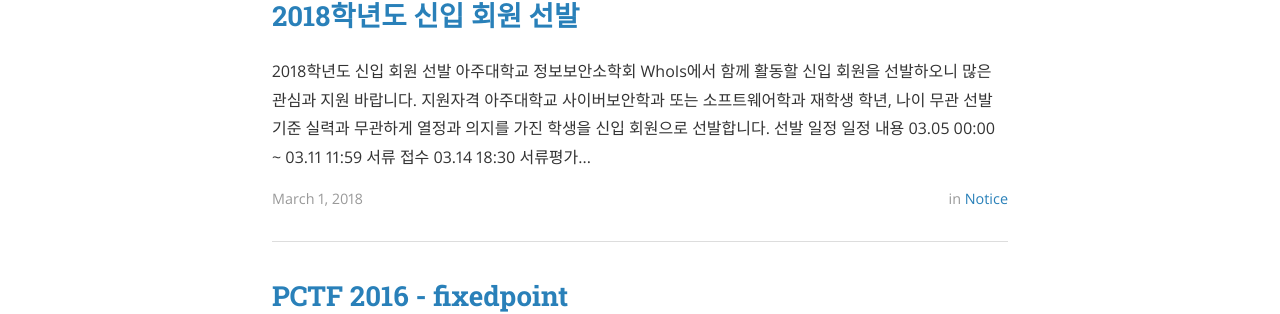
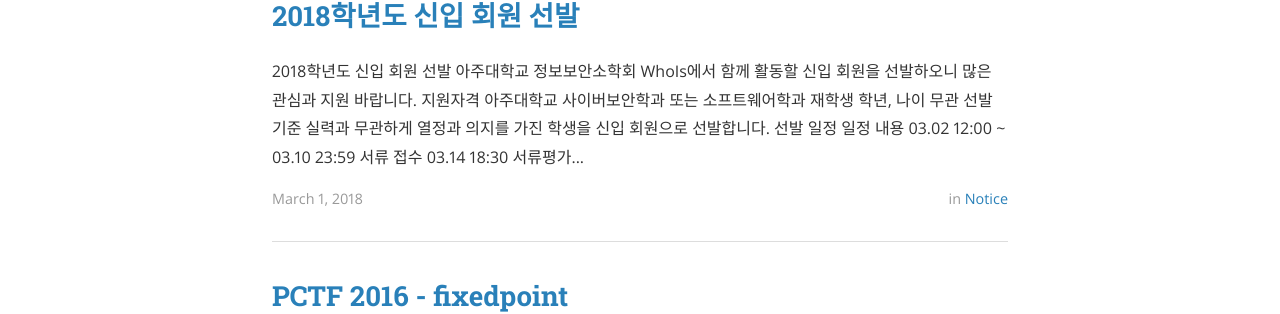
Before and after one commit to ajou-whois/ajou-whois.github.io, a Jekyll site: the page built from index.html, in a window 1280 px wide. Shown: the part 544-858 px from the top of the page. Built offline with Jekyll 4.4.1, drawn with Linux system fonts in a browser that asks for light colours; nearby versions of some CDN libraries; the list of posts is cut into pages by our own code.

Commit message:
Update 2018 Recruit
Update Schedule

```diff
--- a/_posts/2018-03-01-2018-recruit.md
+++ b/_posts/2018-03-01-2018-recruit.md
@@ -21,7 +21,7 @@ tags: [notice, freshmen]
 
 | 일정 | 내용 |
 |:-:|:-:|
-| 03.05 00:00 ~ 03.11 11:59 | 서류 접수 |
+| 03.02 12:00 ~ 03.10 23:59 | 서류 접수 |
 | 03.14 18:30 | 서류평가 합격자 발표 |
 | 03.15 ~ 03.16 | 면접평가 일정 협의 |
 | 03.19 ~ 03.23 매일 18:30 ~ 21:30 | 면접평가 |
```
